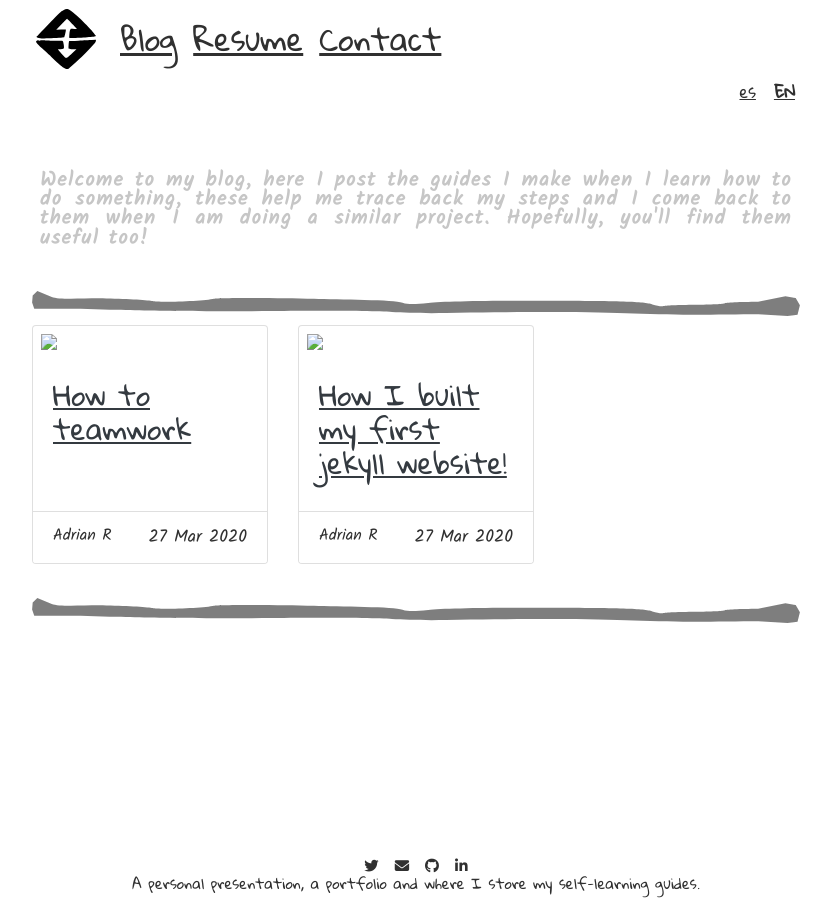
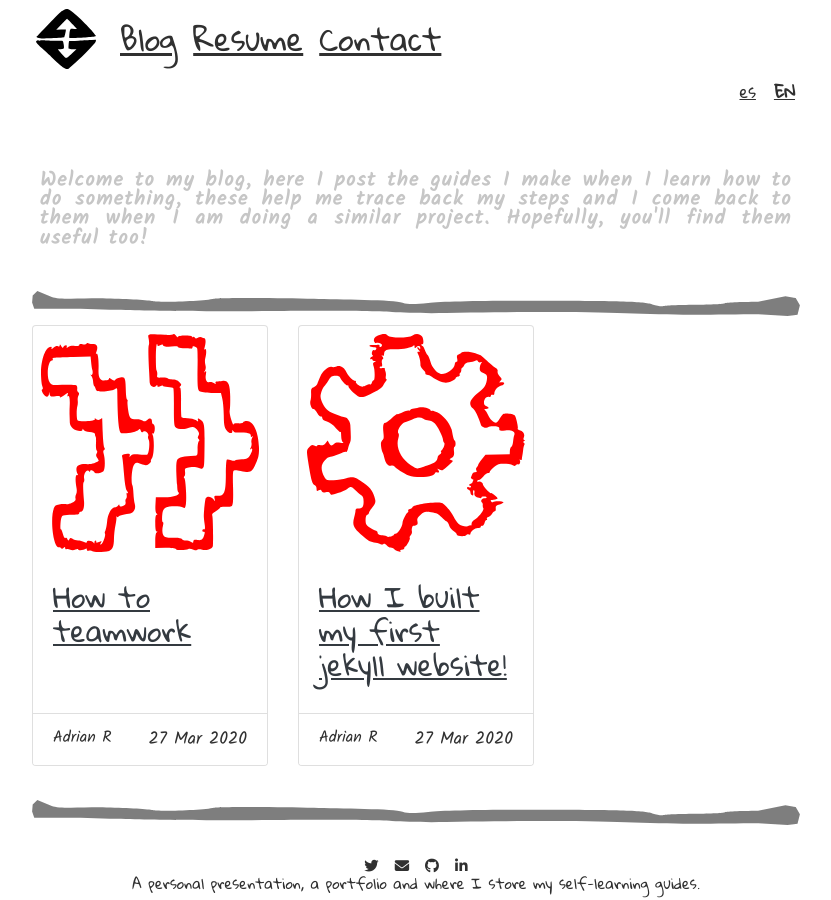
Before and after one commit to adrian-robles/adrian-robles.github.io, a Jekyll site: the page built from pages/blog.html, in a window 1280 px wide. Shown: the whole page, without its empty margins (224-1055 px from the left). Built offline with Jekyll 4.4.1, drawn with Linux system fonts in a browser that asks for light colours; nearby versions of some CDN libraries.

Commit message:
Update featuredBox and posts

```diff
--- a/_includes/featuredbox.html
+++ b/_includes/featuredbox.html
@@ -5,7 +5,11 @@
         <div class="h-100 card-group">
 
           <div class="card h-100">
-            <img class="featured-box-img-cover d-block mx-auto p-2" src="{{ post.image }}">
+            <img class="featured-box-img-cover d-block mx-auto p-2"
+            src="{% if post.image contains ":/" %}{{ post.image }}
+            {% else %}
+            {{ site.baseurl }}/{{ post.image }}
+            {% endif %}">
 
             <!-- <img class="featured-box-img-cover" src="{% if post.image contains ":/" %}
                 {{ post.image }}
--- a/_posts/2020-06-29-teamworking.html
+++ b/_posts/2020-06-29-teamworking.html
@@ -2,7 +2,7 @@
 layout: post
 title: "How to teamwork"
 description: How to be in a team and do great work!
-image: assets/blog-assets/how-i-built-my-first-jekyll-website/nav-doc-folder.png
+image: assets/images/adrianLogos/npr.svg
 date: 2020-03-27 00:00:00 -0600
 author: Adrian R
 lang: en-US
--- a/es_CR/_posts/2020-03-29-como-hice-mi-primer-jekyll.html
+++ b/es_CR/_posts/2020-03-29-como-hice-mi-primer-jekyll.html
@@ -2,7 +2,7 @@
 layout: post
 title: "Como hice mi primer jekyll website!"
 description: Como hacer un Jekyll Blog en un fin de semana!
-image: assets/blog-assets/how-i-built-my-first-jekyll-website/nav-doc-folder.png
+image: assets/images/adrianLogos/ppr.svg
 date: 2020-03-27 00:00:00 -0600
 author: Adrian R
 lang: es-CR
--- a/es_CR/_posts/2020-06-29-trabajo-en-equipo.html
+++ b/es_CR/_posts/2020-06-29-trabajo-en-equipo.html
@@ -2,7 +2,7 @@
 layout: post
 title: "Como trabajar en equipo"
 description: Como estar en un equipo y hacer un buen trabajo!
-image: assets/blog-assets/how-i-built-my-first-jekyll-website/nav-doc-folder.png
+image: assets/images/adrianLogos/npr.svg
 date: 2020-03-27 00:00:00 -0600
 author: Adrian R
 lang: es-CR
```
